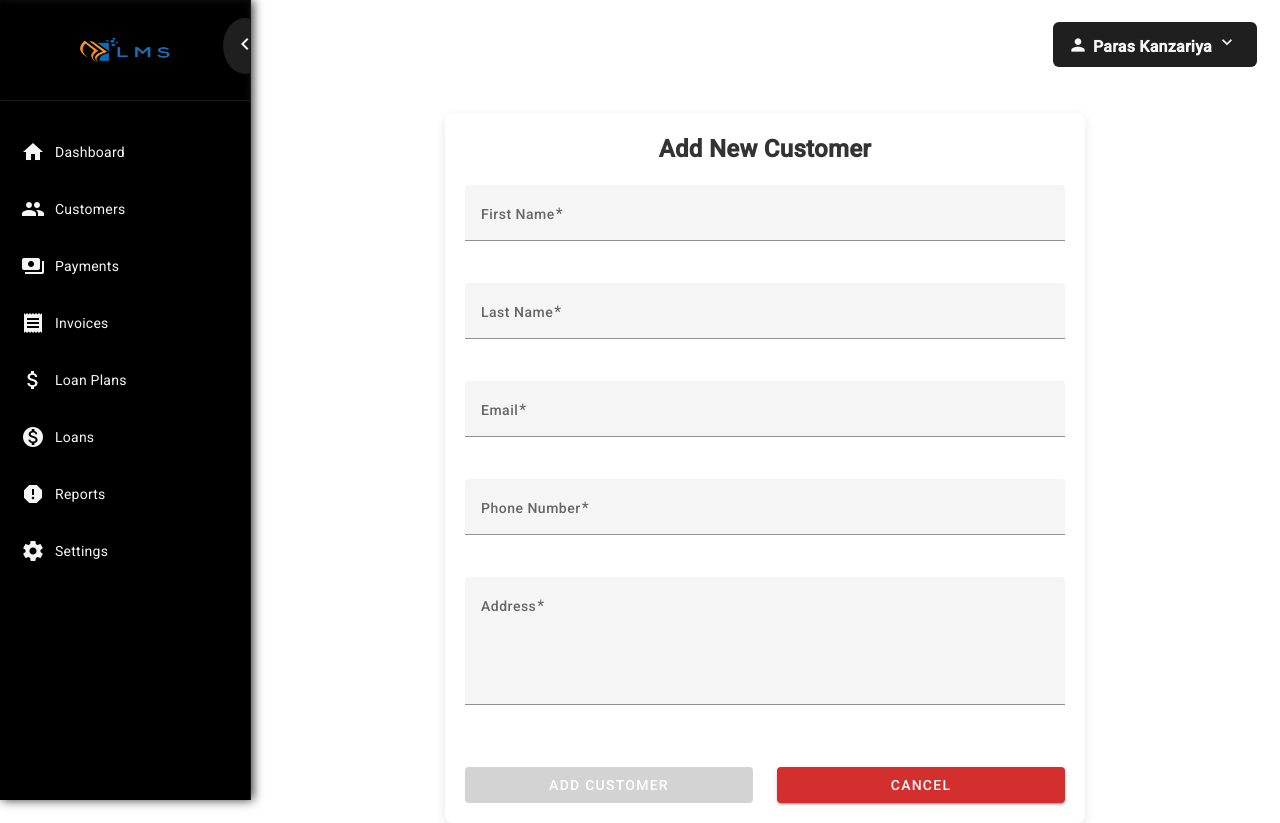
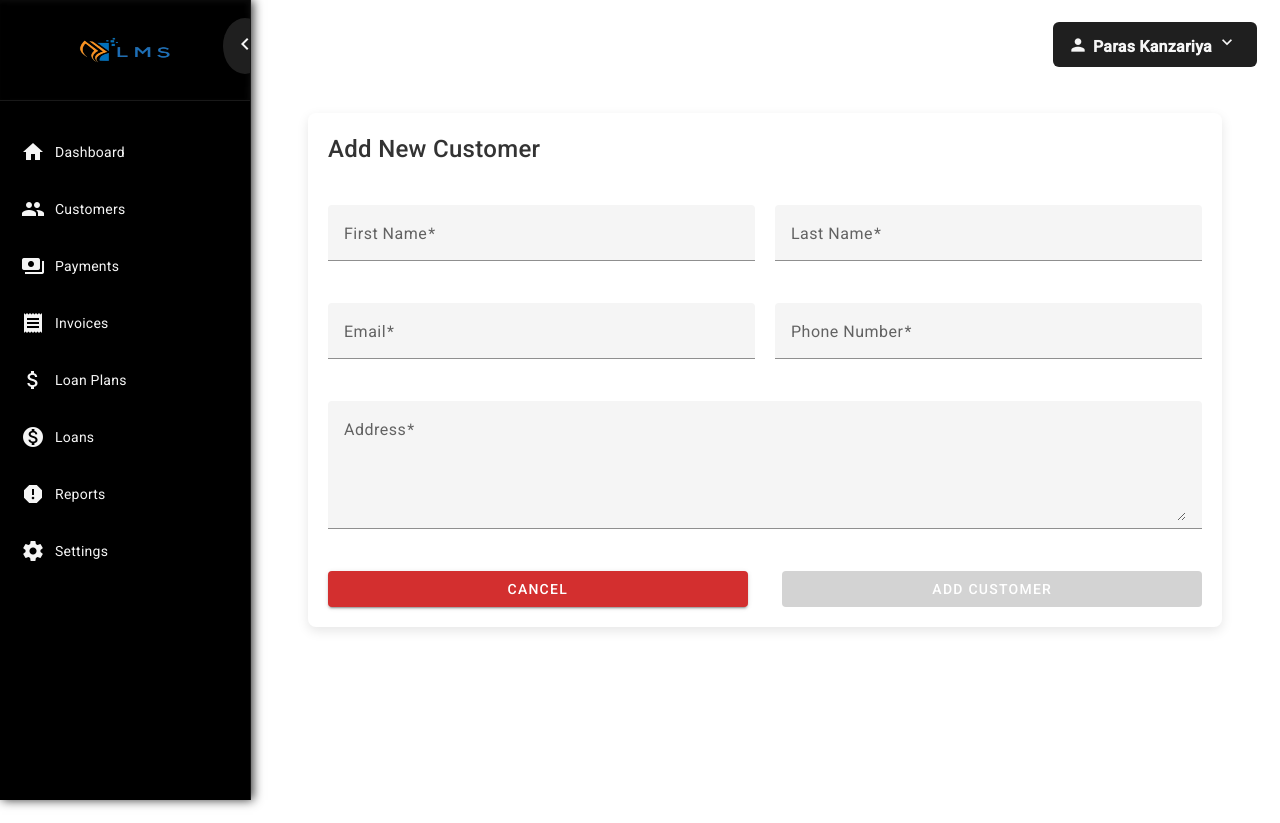
Before and after one commit to Paraskanzariya/LMS, an Angular app: page /add-customer in a window 1280 px wide. Built offline with nearby package versions, Linux system fonts and the light colour scheme.

Commit message:
Add SweetAlert2 for confirmation dialogs and update UI elements

```diff
--- a/package.json
+++ b/package.json
@@ -23,6 +23,7 @@
     "font-awesome": "^4.7.0",
     "ngx-toastr": "^19.0.0",
     "rxjs": "~7.8.0",
+    "sweetalert2": "^11.16.0",
     "tslib": "^2.3.0",
     "zone.js": "~0.14.2"
   },
--- a/src/app/pages/customers/add-customers/add-customers.component.html
+++ b/src/app/pages/customers/add-customers/add-customers.component.html
@@ -1,10 +1,14 @@
+<!-- Page Loader -->
+<app-page-loader [isLoading]="isLoading"></app-page-loader>
+
 <div class="add-customer-container">
     <h2>Add New Customer</h2>
 
     <!-- Reactive Form -->
     <form [formGroup]="customerForm" (ngSubmit)="addCustomer()">
+        <div class="form-grid">
             <!-- First Name -->
-        <mat-form-field class="full-width" appearance="fill">
+            <mat-form-field class="form-field" appearance="fill">
                 <mat-label>First Name</mat-label>
                 <input matInput formControlName="firstName" placeholder="Enter first name" required />
                 <mat-error
@@ -14,7 +18,7 @@
             </mat-form-field>
 
             <!-- Last Name -->
-        <mat-form-field class="full-width" appearance="fill">
+            <mat-form-field class="form-field" appearance="fill">
                 <mat-label>Last Name</mat-label>
                 <input matInput formControlName="lastName" placeholder="Enter last name" required />
                 <mat-error
@@ -24,10 +28,11 @@
             </mat-form-field>
 
             <!-- Email -->
-        <mat-form-field class="full-width" appearance="fill">
+            <mat-form-field class="form-field" appearance="fill">
                 <mat-label>Email</mat-label>
                 <input matInput formControlName="email" type="email" placeholder="Enter email address" required />
-            <mat-error *ngIf="customerForm.get('email')?.hasError('required') && customerForm.get('email')?.touched">
+                <mat-error
+                    *ngIf="customerForm.get('email')?.hasError('required') && customerForm.get('email')?.touched">
                     Email is required
                 </mat-error>
                 <mat-error *ngIf="customerForm.get('email')?.hasError('email') && customerForm.get('email')?.touched">
@@ -35,17 +40,18 @@
                 </mat-error>
             </mat-form-field>
 
-        <!-- Phone -->
-        <mat-form-field class="full-width" appearance="fill">
+            <!-- Phone Number -->
+            <mat-form-field class="form-field" appearance="fill">
                 <mat-label>Phone Number</mat-label>
                 <input matInput formControlName="phone" type="tel" placeholder="Enter phone number" required />
-            <mat-error *ngIf="customerForm.get('phone')?.hasError('required') && customerForm.get('phone')?.touched">
+                <mat-error
+                    *ngIf="customerForm.get('phone')?.hasError('required') && customerForm.get('phone')?.touched">
                     Phone Number is required
                 </mat-error>
             </mat-form-field>
 
             <!-- Address -->
-        <mat-form-field class="full-width" appearance="fill">
+            <mat-form-field class="form-field full-width" appearance="fill">
                 <mat-label>Address</mat-label>
                 <textarea matInput formControlName="address" rows="4" placeholder="Enter address" required></textarea>
                 <mat-error
@@ -53,15 +59,13 @@
                     Address is required
                 </mat-error>
             </mat-form-field>
+        </div>
 
         <!-- Action Buttons -->
         <div class="action-buttons">
-            <button mat-raised-button color="primary" type="submit" [disabled]="customerForm.invalid">
-                Add Customer
-            </button>
-            <button mat-raised-button color="warn" type="button" (click)="cancel()">
-                Cancel
-            </button>
+            <button mat-raised-button color="warn" type="button" (click)="cancel()">Cancel</button>
+            <button mat-raised-button color="primary" type="submit" [disabled]="customerForm.invalid">Add
+                Customer</button>
         </div>
     </form>
 </div>
--- a/src/app/pages/customers/add-customers/add-customers.component.scss
+++ b/src/app/pages/customers/add-customers/add-customers.component.scss
@@ -1,140 +1,129 @@
-// Container Styling
 .add-customer-container {
-    max-width: 600px; // Set a maximum width for the form
-    margin: 40px auto; // Center the form horizontally and add vertical spacing
-    padding: 20px; // Add padding around the form
-    background: #ffffff; // White background for the form
-    box-shadow: 0px 4px 12px rgba(0, 0, 0, 0.1); // Subtle shadow for a card-like look
-    border-radius: 8px; // Rounded corners for a modern design
-    transform: translateY(-30px);
-    opacity: 0;
-    animation: fadeInUp 0.5s forwards ease-out; // Apply animation
+    // max-width: 800px;
+    margin: 40px 50px;
+    padding: 20px;
+    background: #ffffff;
+    box-shadow: 0px 4px 12px rgba(0, 0, 0, 0.1);
+    border-radius: 8px;
+    animation: fadeInUp 0.5s forwards ease-out;
 
     h2 {
-        text-align: center; // Center align the title
-        font-size: 24px; // Slightly larger font size for the heading
-        font-weight: 600; // Bold font weight
-        color: #333; // Dark color for better readability
-        margin-bottom: 20px; // Add space below the heading
-        opacity: 0;
-        animation: fadeIn 1s forwards ease-in; // Title fade-in effect
+        // text-align: center;
+        font-size: 24px;
+        font-weight: 500;
+        color: #333;
+        margin-bottom: 40px;
     }
 
-    // Material Form Fields
-    mat-form-field {
-        width: 100%; // Ensure all form fields take full width
-        margin-bottom: 20px; // Space between each field
-        opacity: 0;
-        animation: fadeInUp 0.5s forwards ease-out;
-        animation-delay: 0.2s; // Add delay to each form field for staggered animation
+    .form-grid {
+        display: grid;
+        grid-template-columns: repeat(2, 1fr);
+        gap: 20px;
+
+        .form-field {
+            width: 100%;
         }
 
-    mat-label {
-        font-size: 14px; // Standard font size for labels
-        font-weight: 500; // Slightly bold font for better visibility
-        color: #666; // Neutral gray color for labels
-    }
-
-    mat-error {
-        font-size: 12px; // Smaller font size for error messages
-        color: #f44336; // Material design red for errors
-        margin-top: 4px; // Space above the error message
-    }
-
-    textarea {
-        resize: none; // Disable resizing for consistent design
-        min-height: 80px; // Set a minimum height for the textarea
-    }
-
-    // Action Buttons
-    .action-buttons {
-        display: flex; // Align buttons in a row
-        justify-content: space-between; // Space the buttons evenly
-        margin-top: 20px; // Add space above the buttons
-
-        button {
-            width: 48%; // Buttons take up equal width
-            font-size: 14px; // Standard font size for buttons
-            font-weight: 500; // Slightly bold font for better readability
-            text-transform: uppercase; // Uppercase text for consistency
-            transition: all 0.3s ease; // Smooth transition for hover effect
-
-            &:hover {
-                transform: translateY(-4px); // Slight lift on hover
-                box-shadow: 0px 4px 12px rgba(0, 0, 0, 0.2); // Subtle shadow effect on hover
+        .full-width {
+            grid-column: span 2;
         }
     }
 
-        button[color="primary"] {
-            background: #1976d2; // Material design blue for primary actions
-            color: #ffffff; // White text for contrast
+    .action-buttons {
+        display: flex;
+        justify-content: space-between;
+        margin-top: 20px;
+
+        button {
+            width: 48%;
+            font-size: 14px;
+            font-weight: 500;
+            text-transform: uppercase;
+            transition: all 0.3s ease;
 
             &:hover {
-                background: #115293; // Darker blue for hover state
+                transform: translateY(-4px);
+                box-shadow: 0px 4px 12px rgba(0, 0, 0, 0.2);
+            }
+
+            &[color='primary'] {
+                background: #1976d2;
+                color: #ffffff;
+
+                &:hover {
+                    background: #115293;
                 }
 
                 &:disabled {
-                background: #d3d3d3; // Light gray for disabled state
-                cursor: not-allowed; // Disable cursor on disabled button
+                    background: #d3d3d3;
+                    cursor: not-allowed;
                     box-shadow: none;
                 }
             }
 
-        button[color="warn"] {
-            background: #d32f2f; // Material design red for cancel actions
-            color: #ffffff; // White text for contrast
+            &[color='warn'] {
+                background: #d32f2f;
+                color: #ffffff;
 
                 &:hover {
-                background: #9a0007; // Darker red for hover state
+                    background: #9a0007;
                 }
-
-            &:disabled {
-                background: #d3d3d3; // Light gray for disabled state
-                cursor: not-allowed; // Disable cursor on disabled button
-                box-shadow: none;
             }
         }
     }
 }
 
-// Animations
-@keyframes fadeIn {
-    to {
-        opacity: 1;
+/* Page Loader Styling */
+app-page-loader {
+    display: block;
+    margin-top: 20px;
+    text-align: center;
+
+    .spinner {
+        border: 4px solid #f3f3f3;
+        border-top: 4px solid #3498db;
+        border-radius: 50%;
+        width: 30px;
+        height: 30px;
+        animation: spin 1.2s linear infinite;
+    }
+
+    @keyframes spin {
+        0% {
+            transform: rotate(0deg);
+        }
+
+        100% {
+            transform: rotate(360deg);
+        }
     }
 }
 
+/* Fade-In Animation */
 @keyframes fadeInUp {
+    from {
+        transform: translateY(20px);
+        opacity: 0;
+    }
+
     to {
         transform: translateY(0);
         opacity: 1;
     }
 }
 
-// Responsive Design
+/* Responsive Design */
 @media (max-width: 768px) {
-    .add-customer-container {
-        padding: 15px; // Reduce padding for smaller screens
-        margin: 20px; // Add spacing for smaller screens
-
-        h2 {
-            font-size: 20px; // Adjust heading size for smaller screens
+    .form-grid {
+        grid-template-columns: 1fr;
     }
 
     .action-buttons {
-            flex-direction: column; // Stack buttons vertically
+        flex-direction: column;
 
         button {
-                width: 100%; // Buttons take full width on smaller screens
-                margin-bottom: 10px; // Add space between stacked buttons
+            width: 100%;
+            margin-bottom: 10px;
         }
     }
 }
-}
-
-@media (max-width: 480px) {
-    .add-customer-container {
-        margin: 10px; // Reduce margin for very small screens
-        padding: 10px; // Reduce padding for compact viewports
-    }
-}
--- a/src/app/pages/customers/add-customers/add-customers.component.ts
+++ b/src/app/pages/customers/add-customers/add-customers.component.ts
@@ -2,6 +2,7 @@ import { Component, OnInit } from '@angular/core';
 import { FormBuilder, FormGroup, Validators } from '@angular/forms';
 import { Router } from '@angular/router';
 import { ToastrService } from 'ngx-toastr';
+import Swal from 'sweetalert2';
 
 @Component({
   selector: 'app-add-customers',
@@ -10,6 +11,7 @@ import { ToastrService } from 'ngx-toastr';
 })
 export class AddCustomersComponent implements OnInit {
   customerForm: FormGroup;
+  isLoading: boolean = true;  // Initially, loader is shown
 
   constructor(
     private fb: FormBuilder,
@@ -26,25 +28,43 @@ export class AddCustomersComponent implements OnInit {
     });
   }
 
-  ngOnInit(): void {}
+  ngOnInit(): void {
+    // Simulate a loading delay (e.g., fetching data from an API)
+    setTimeout(() => {
+      this.isLoading = false;  // Hide loader after 2 seconds
+    }, 2000);
+  }
 
   /**
    * Handle the form submission
    */
   addCustomer(): void {
     if (this.customerForm.valid) {
-      const newCustomer = this.customerForm.value;
+      this.isLoading = true;  // Show loader while adding customer
 
-      // Log the data (you can replace this with an API call)
-      console.log('Customer Added:', newCustomer);
-
-      // Show a success notification
-      this.toastr.success('Customer added successfully!', 'Success');
-
-      // Navigate back to the customers list
-      this.router.navigate(['/customers']);
+      setTimeout(() => {
+        const newCustomer = this.customerForm.value;
+        console.log('Customer Added:', newCustomer);
+        // this.toastr.success('Customer added successfully!', 'Success');
+        this.isLoading = false;  // Hide loader after adding customer
+        Swal.fire({
+          title: 'Success!',
+          text: 'Customer added successfully!',
+          icon: 'success',
+          timer: 1500,  // Show the alert for 2 seconds
+          showConfirmButton: false
+        }).then(() => {
+          this.router.navigate(['/customer']);
+        });
+      }, 1000);  // Simulate API call delay
     } else {
       this.toastr.error('Please fill all required fields correctly.', 'Error');
+      Swal.fire({
+        title: 'Error!',
+        text: 'Please fill all required fields correctly.',
+        icon: 'error',
+        confirmButtonText: 'OK'
+      });
     }
   }
 
@@ -53,6 +73,6 @@ export class AddCustomersComponent implements OnInit {
    */
   cancel(): void {
     this.customerForm.reset();
-    this.router.navigate(['/customer']); // Navigate back to customers list
+    this.router.navigate(['/customer']);
   }
 }
--- a/src/app/pages/customers/customers.component.html
+++ b/src/app/pages/customers/customers.component.html
@@ -1,6 +1,6 @@
 <!-- Page Loader -->
 <app-page-loader [isLoading]="isLoading"></app-page-loader>
-<h2>Customer</h2>
+<h2>Customers</h2>
 <div class="table-container">
     <!-- Add New Customer Button -->
     <div class="addNewCustomer">
--- a/src/app/pages/payments/payments.component.html
+++ b/src/app/pages/payments/payments.component.html
@@ -1,3 +1,5 @@
+<app-page-loader [isLoading]="isLoading"></app-page-loader>
+
 <h2>Payments</h2>
 
 <div class="table">
@@ -63,5 +65,4 @@
     <mat-paginator [pageSizeOptions]="[5, 10, 25, 100]" showFirstLastButtons></mat-paginator>
 
     <!-- Page Loader -->
-    <app-page-loader [isLoading]="isLoading"></app-page-loader>
 </div>
```
Also changed, not shown: src/app/pages/customers/customers.component.scss (+8 -0 lines), src/app/pages/customers/customers.component.ts (+26 -14 lines), src/app/pages/payments/payments.component.scss (+26 -0 lines), src/app/pages/payments/payments.component.ts (+24 -8 lines), 1 other file (tests, documents, lock files or other folders). Lines whose indentation alone changed are shown as unchanged.
